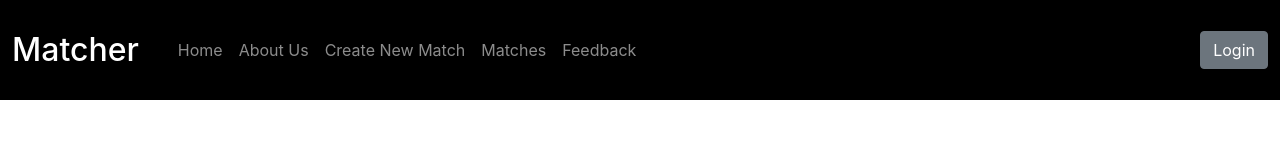
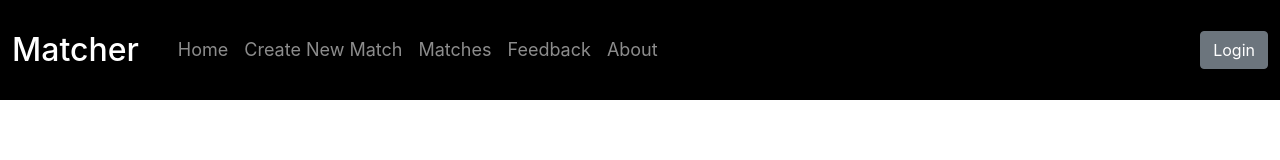
Before and after one commit to derekjxtan/Matcher-React, a React (Create React App) app: page / in a window 1280 px wide. Shown: the top 160 px of the page. Built offline with nearby package versions, Linux system fonts and the light colour scheme.

Commit message:
header v2

```diff
--- a/src/App.css
+++ b/src/App.css
@@ -41,6 +41,7 @@
 .navbar-dark {
   background-color: black;
   height: 100px;
+  font-size: large;
 }
 
 .navbar-toggler {
--- a/src/components/header.js
+++ b/src/components/header.js
@@ -36,23 +36,23 @@ class Header extends Component {
                                     </NavLink>
                                 </NavItem>
                                 <NavItem>
-                                    <NavLink className='nav-link' to='/aboutus'>
-                                        About Us
-                                    </NavLink>
-                                </NavItem>
-                                <NavItem>
-                                    <NavLink className='nav-link' to='/menu'>
+                                    <NavLink className='nav-link' to='/newmatch'>
                                         Create New Match
                                     </NavLink>
                                 </NavItem>
                                 <NavItem>
-                                    <NavLink className='nav-link' to='/favourites'>
+                                    <NavLink className='nav-link' to='/matches'>
                                         Matches
                                     </NavLink>
                                 </NavItem>
                                 <NavItem>
-                                    <NavLink className='nav-link' to='/contactus'>
+                                    <NavLink className='nav-link' to='/Feedback'>
                                         Feedback
+                                    </NavLink>
+                                </NavItem>
+                                <NavItem>
+                                    <NavLink className='nav-link' to='/about'>
+                                        About
                                     </NavLink>
                                 </NavItem>
                             </Nav>
```
